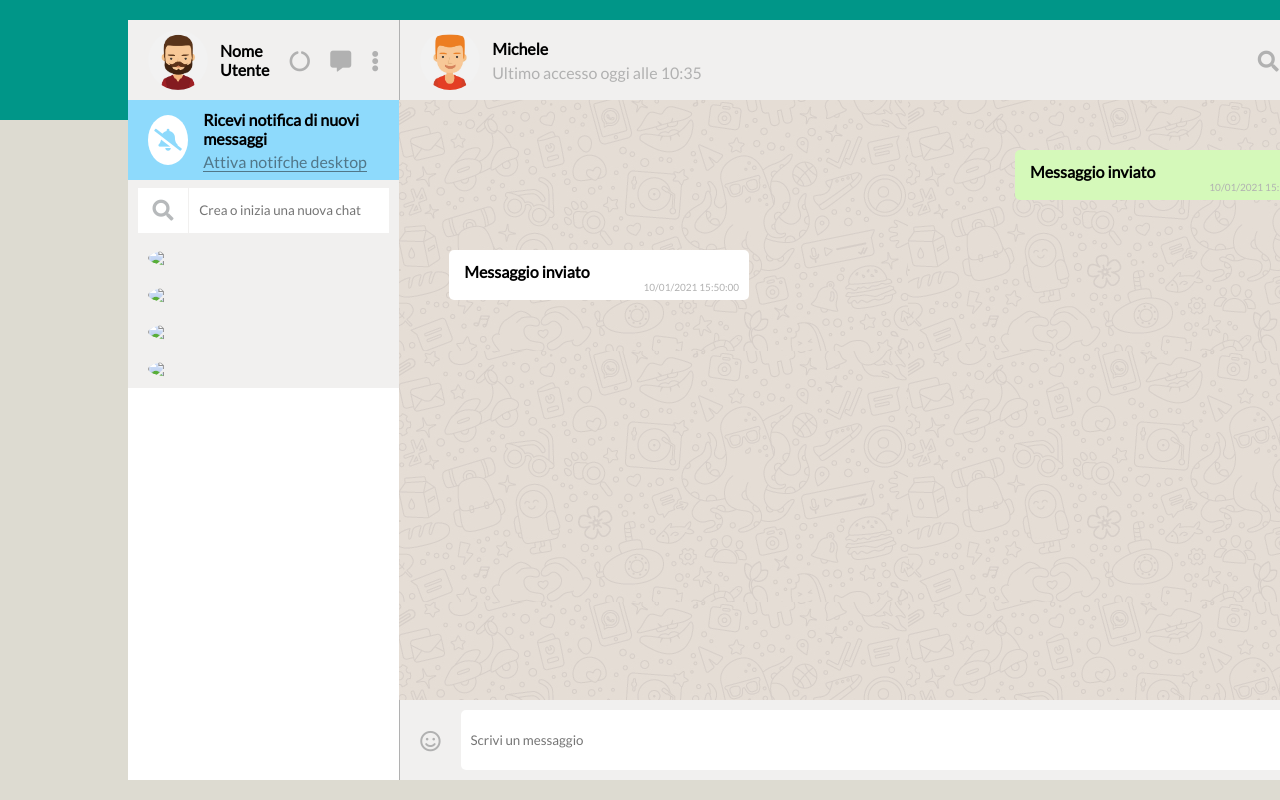
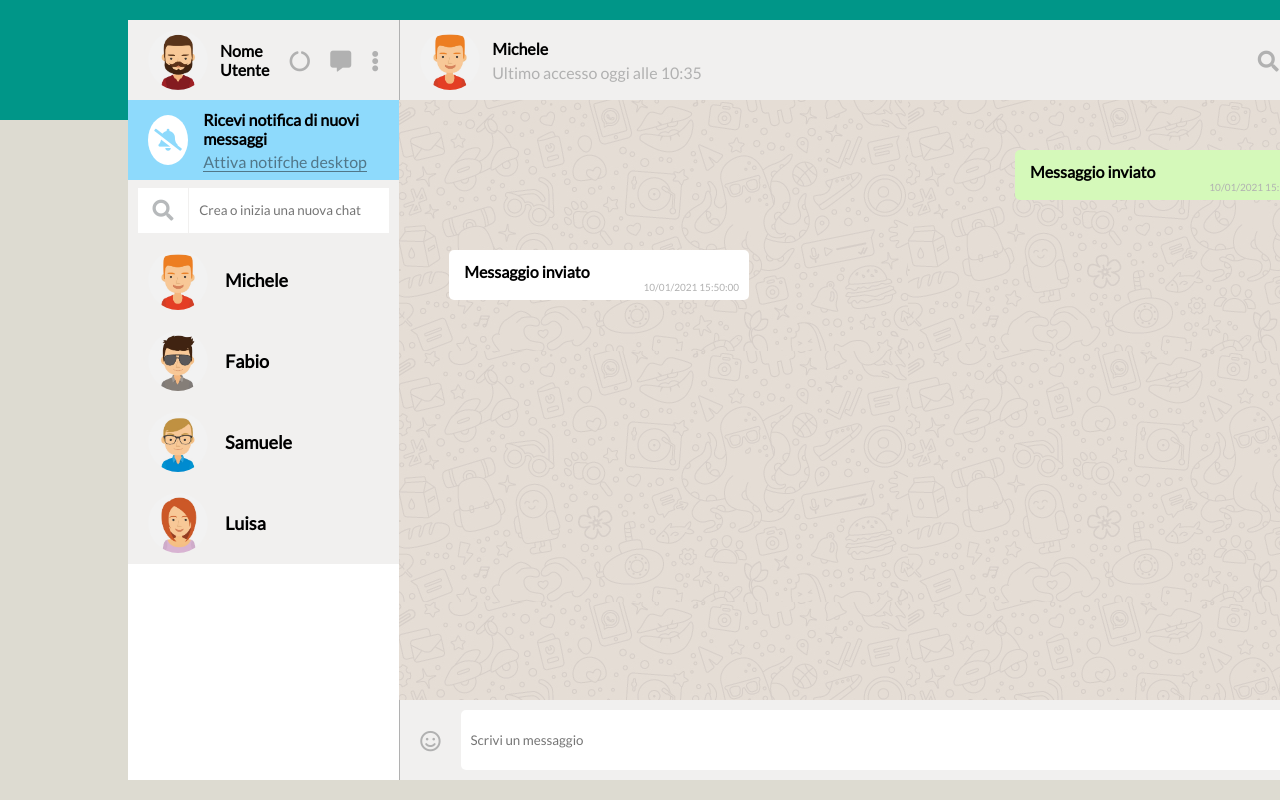
Before and after one commit to EmmanueleLibraro/vue-boolzapp, a plain HTML site: page index.html in a window 1280 px wide. Shown: the top 800 px of the page. Drawn offline with nearby package versions, Linux system fonts and the light colour scheme.

Commit message:
correzione js

```diff
--- a/index.html
+++ b/index.html
@@ -79,10 +79,10 @@
             <!-- LISTA AVATAR CONTATTI-->
             <div class="lista-avatar">
                <div class="container-avatar">
-                    <ul >
+                    <ul>
                         <li v-for="contact in contacts" class="active">
-                            <img :src="'./img/avatar' + contacts.avatar + '.jpg'" :alt="contacts.name">
-                            <p>{{ contacts.name }}</p>
+                            <img :src="'./img/avatar' + contact.avatar + '.jpg'" :alt="contact.name">
+                            <p>{{ contact.name }}</p>
                         </li>
 
                         <!-- <li>
@@ -141,7 +141,6 @@
             <!-- MIDDLE -->
             <div class="middle">
                 <!-- FUMETTO MESS INVIATO -->
-
                 <div class="fumetto-destra">
                     <div class="fumetto-chat-utente">
                         <div class="testo-utente">
@@ -186,16 +185,7 @@
                 </div>
             </div>
         </div>
-
-
-
-
-
-
     </div>
-
-
-
 
 <!-- JS -->
     <script src="./JS/contatti.js"></script>
```
